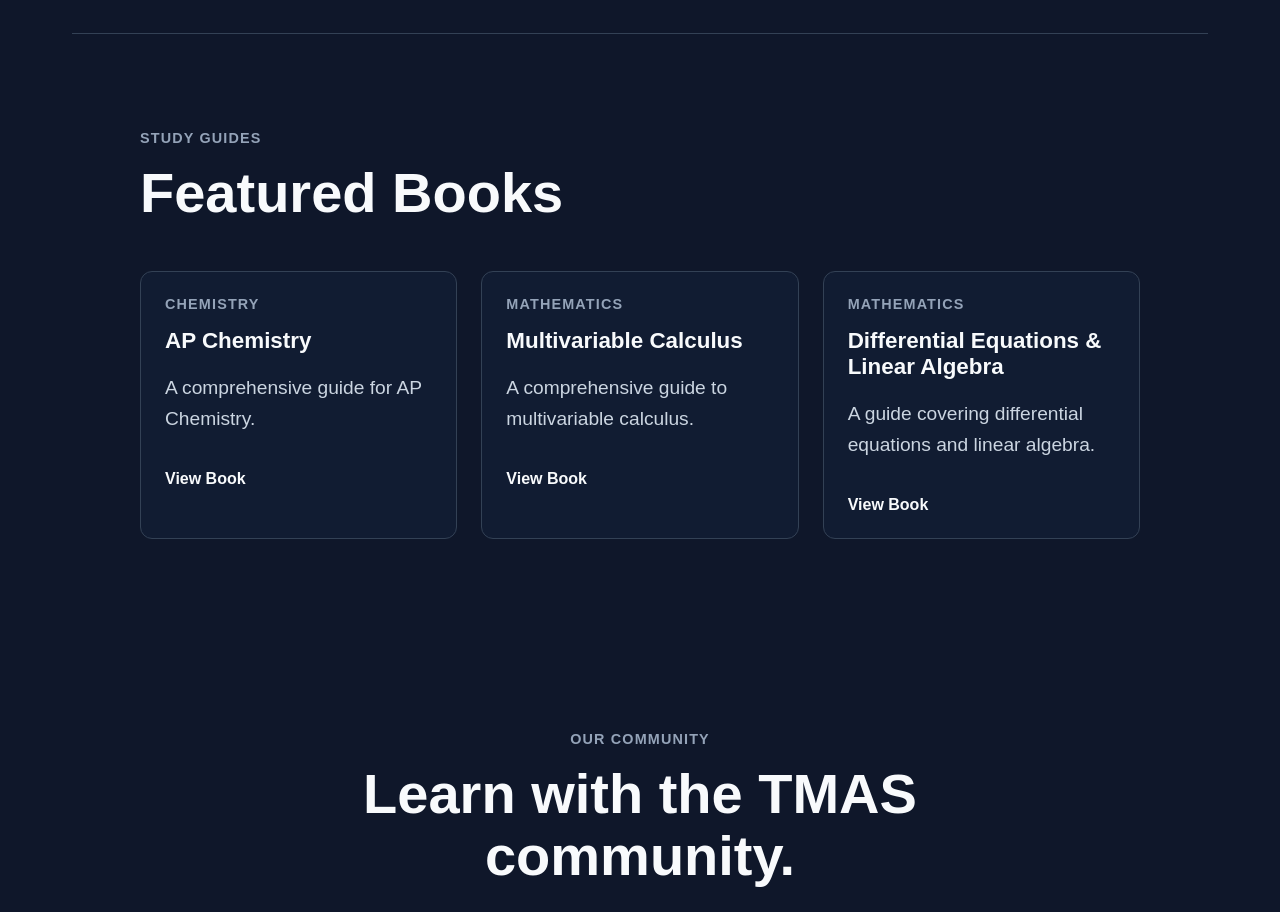
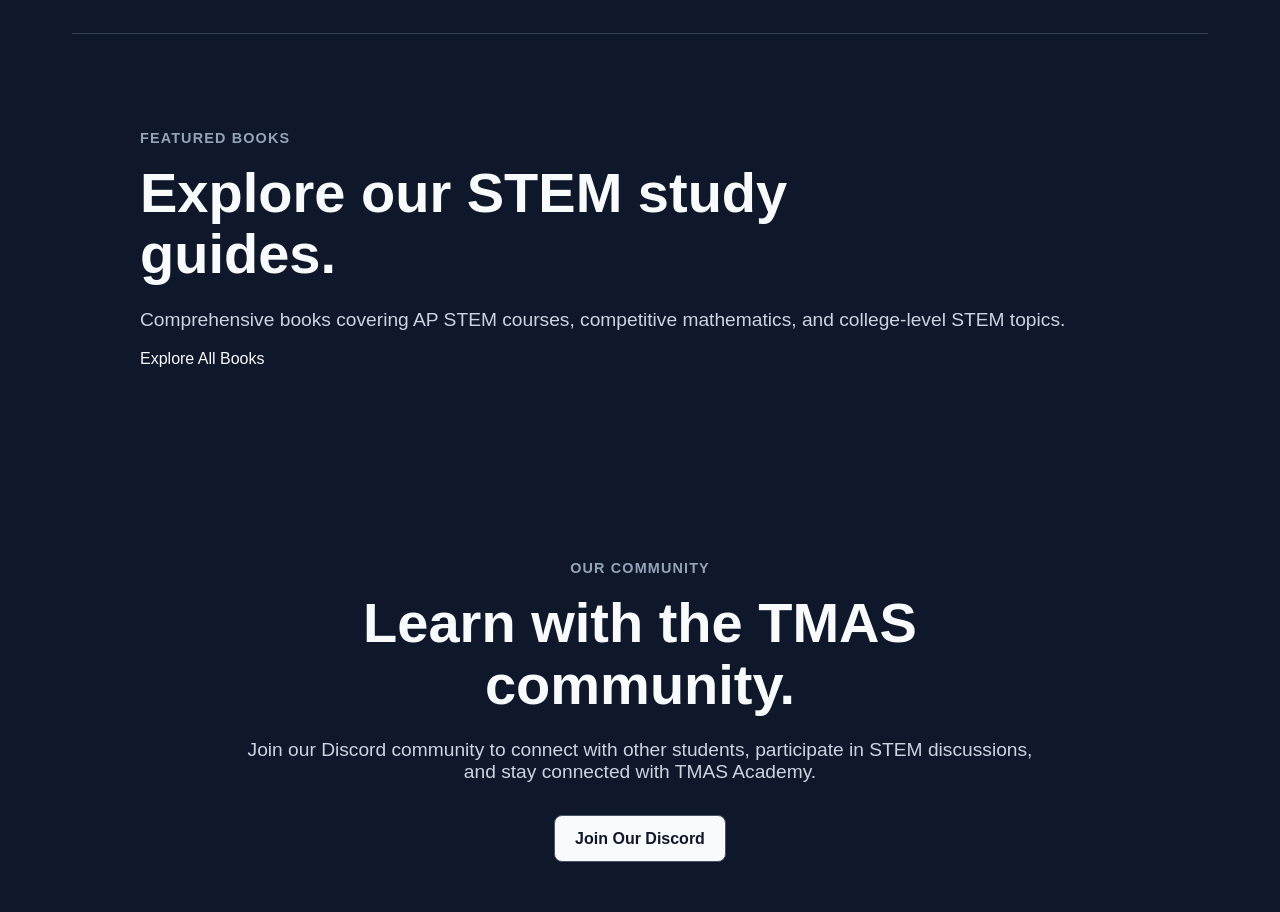
Before and after one commit to TMAS-Academy/tmasacademy.github.io, a React (Vite) app: page / in a window 1280 px wide. Shown: the part 1240-2152 px from the top of the page. Built offline with nearby package versions, Linux system fonts and the light colour scheme.

Commit message:
refactor: revert to initially default number of books

```diff
--- a/src/sections/FeaturedBooks.tsx
+++ b/src/sections/FeaturedBooks.tsx
@@ -1,48 +1,19 @@
-interface Book {
-  title: string;
-  subject: string;
-  description: string;
-}
-
 function FeaturedBooks() {
-  const books: Book[] = [
-    {
-      title: 'AP Chemistry',
-      subject: 'Chemistry',
-      description: 'A comprehensive guide for AP Chemistry.',
-    },
-    {
-      title: 'Multivariable Calculus',
-      subject: 'Mathematics',
-      description: 'A comprehensive guide to multivariable calculus.',
-    },
-    {
-      title: 'Differential Equations & Linear Algebra',
-      subject: 'Mathematics',
-      description: 'A guide covering differential equations and linear algebra.',
-    },
-  ];
-
   return (
     <section className="featured-books">
       <div className="section-content">
-        <p className="section-eyebrow">Study Guides</p>
+        <p className="section-eyebrow">Featured Books</p>
 
-        <h2>Featured Books</h2>
+        <h2>Explore our STEM study guides.</h2>
 
-        <div className="book-grid">
-          {books.map((book) => (
-            <article className="book-card" key={book.title}>
-              <p className="book-subject">{book.subject}</p>
+        <p>
+          Comprehensive books covering AP STEM courses, competitive
+          mathematics, and college-level STEM topics.
+        </p>
 
-              <h3>{book.title}</h3>
-
-              <p>{book.description}</p>
-
-              <a href="/books">View Book</a>
-            </article>
-          ))}
-        </div>
+        <a href="/books" className="section-button">
+          Explore All Books
+        </a>
       </div>
     </section>
   );
```
